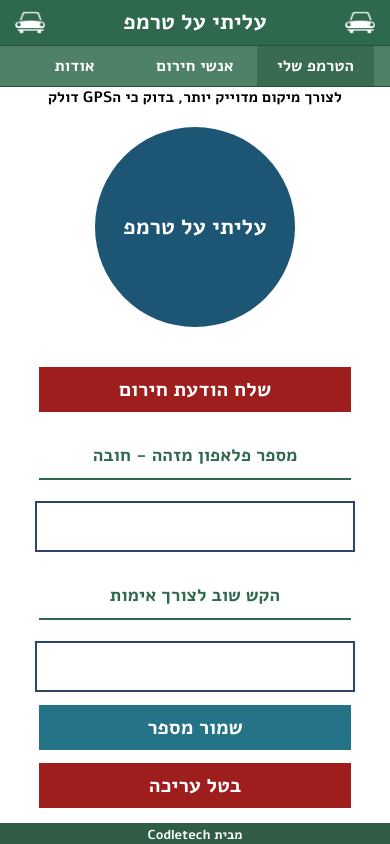
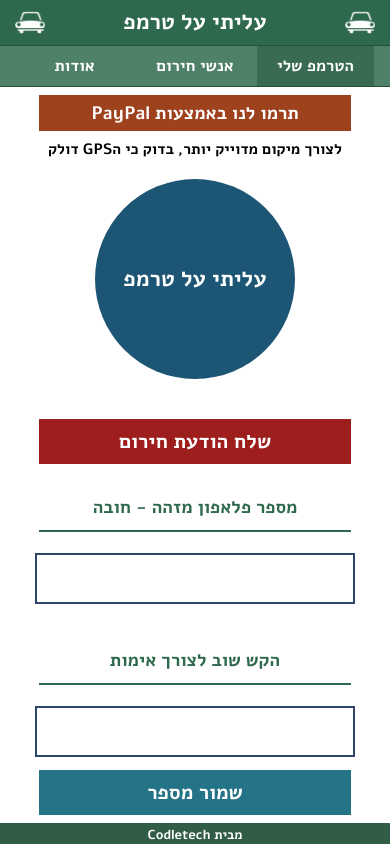
Before and after one commit to AnyApp/MyTremp, a plain HTML site: page MyTremp/www/index.html in a window 390 px wide. Drawn offline with Linux system fonts and the light colour scheme; some packages are replaced by stand-ins of ours.

Commit message:
Finally? + Donation!

```diff
--- a/MyTremp/www/css/style.css
+++ b/MyTremp/www/css/style.css
@@ -1,6 +1,11 @@
 *:not(input):not(textarea) {
     -webkit-user-select: none; /* disable selection/Copy of UIWebView */
     -webkit-touch-callout: none; /* disable the IOS popup when long-press on a link */
+}
+ul{
+    margin:0;
+    padding: 0;
+    text-align: center;
 }
 
 .top_title {
@@ -90,7 +95,8 @@
     text-align: center;
 }
 .hidden {
-    display: none;
+    visibility: hidden;
+    height: 0;
 }
 
 .tabbed_menu_container {
@@ -130,6 +136,10 @@
     background-position: 100% 50%;
 }
 
+.donationTouch{
+    background: #33383C !important;
+}
+
 .button_start_ride{
     width: 80%;
     background: #1D5574;
@@ -150,6 +160,22 @@
 
 
 
+}
+
+.button_donation{
+    width: 80%;
+    margin: 8px auto;
+    text-align: center;
+    font-size: 18px;
+    font-weight: bold;
+    color: #ffffff;
+    height: 36px;
+    line-height: 36px;
+    background: #9E421E;
+    cursor: pointer;
+    text-decoration: none;
+    padding: 0;
+    display: block;
 }
 
 .button_emergency{
--- a/MyTremp/www/index.html
+++ b/MyTremp/www/index.html
@@ -25,27 +25,31 @@
         </div>
         <div class="page_content" id="content_tremp">
             <div class="page_wrapper">
-                <div style="text-align: center;width: 100%;"><strong>לצורך מיקום מדוייק יותר, בדוק כי הGPS דולק</strong></div>
-                <div  id="id_button_start_ride" class="button_start_ride" >עליתי על טרמפ</div>
-                <div  id="id_button_emergency" class="button_emergency ">שלח הודעת חירום</div>
-                <div class="mynumber_title">מספר פלאפון מזהה - חובה</div>
-                <input id="id_mynumber_input" class="mynumber_input" type="number"/>
-                <div id="id_mynumber_editmode" class="button_edit_number" >ערוך מספר</div>
-                <div id="id_mynumber_verify_title" class="mynumber_title">הקש שוב לצורך אימות</div>
-                <input id="id_mynumber_input_verify" class="mynumber_input" type="number"/>
-                <div id="id_mynumber_button_save"  class="button_save_number" >שמור מספר</div>
-                <div id="id_mynumber_button_cancel"  class="button_cancel_edit" >בטל עריכה</div>
+                <ul><a href="#"  class="button_donation" id="id_button_donation1">תרמו לנו באמצעות PayPal</a></ul>
+                <ul><div style="text-align: center;width: 100%;"><strong>לצורך מיקום מדוייק יותר, בדוק כי הGPS דולק</strong></div></ul>
+                <ul><div  id="id_button_start_ride" class="button_start_ride" >עליתי על טרמפ</div></ul>
+                <ul><div  id="id_button_emergency" class="button_emergency ">שלח הודעת חירום</div></ul>
+                <ul><div class="mynumber_title">מספר פלאפון מזהה - חובה</div></ul>
+                <ul><input id="id_mynumber_input" class="mynumber_input" type="number"/></ul>
+                <ul id="id_mynumber_editmode_ul"><div id="id_mynumber_editmode" class="button_edit_number" >ערוך מספר</div></ul>
+                <ul id="id_mynumber_verify_title_ul"><div id="id_mynumber_verify_title" class="mynumber_title">הקש שוב לצורך אימות</div></ul>
+                <ul id="id_mynumber_input_verify_ul"><input id="id_mynumber_input_verify" class="mynumber_input" type="number"/></ul>
+                <ul id="id_mynumber_button_save_ul" ><div id="id_mynumber_button_save"  class="button_save_number" >שמור מספר</div></ul>
+                <ul id="id_mynumber_button_cancel_ul"><div id="id_mynumber_button_cancel"  class="button_cancel_edit" >בטל עריכה</div></ul>
             </div>
         </div>
         <div class="page_content hidden"  id="content_contact">
             <div class="page_wrapper">
-                <div id="id_button_add_contact" class="buttonAddContact" >הוסף איש קשר לחירום</div>
-                <div class="contactsSeparator"></div>
-                <div class="contactsContainer" id="idContactsContainer"></div>
+                <ul><a href="#"  class="button_donation" id="id_button_donation1">תרמו לנו באמצעות PayPal</a></ul>
+                <ul><div id="id_button_add_contact" class="buttonAddContact" >הוסף איש קשר לחירום</div></ul>
+                <ul><div class="contactsSeparator"></div></ul>
+                <ul><div class="contactsContainer" id="idContactsContainer"></div></ul>
             </div>
         </div>
         <div class="page_content hidden"  id="content_info">
             <div class="page_wrapper">
+                <ul><a href="#"  class="button_donation" id="id_button_donation1">תרמו לנו באמצעות PayPal</a></ul>
+                <ul style="text-align: right">
             אפליקציית 'עליתי על טרמפ' נוצרה ע"י חברת Codletech במטרה למנוע חטיפות אזרחים בישראל או לסייע לכוחות הביטחון במקרה של חטיפה או מקרה חירום אחר.
             <br/>
             בעת התחלת טרמפ, האפליקציה תשמור בכל דקה את נתוני המיקום שלכם ואת מספר הטלפון שלכם. אנו מתחייבים לא להעביר את נתוני המיקום שלכם לאף גורם למעט מקרי חירום בהם מידע זה יהיה חיוני לגורמי הביטחון ויועבר אליהם.
@@ -85,6 +89,7 @@
             10. מובהר בזאת כי הדינים אשר יחולו על הסכם זה  המפורטים לעיל הינם דיני מדינת ישראל. סמכות השיפוט הבלעדית, בכל סכסוך העולה מהסכם זה או מהשימוש בשירותי השירות, נתונה לבתי המשפט המוסמכים במחוז תל אביב.
             <br/>
 
+            </ul>
             </div>
         </div>
         <div class="page_bottom">מבית Codletech</div>
--- a/MyTremp/www/js/contacts.js
+++ b/MyTremp/www/js/contacts.js
@@ -18,10 +18,10 @@ var contact =
     smallView:
         function(index,oContact)
         {
-            return  '<div id="smallContactViewId'+index+'" class="smallContactContainer">'+
+            return  '<ul><div id="smallContactViewId'+index+'" class="smallContactContainer">'+
                         '<div class="smallContactName">'+oContact.name+'</div>'+
                         '<div class="smallContactPhone">'+oContact.phone+'</div>'+
-                    '</div>';
+                    '</div></ul>';
         }
 }
 var contacts =
--- a/MyTremp/www/js/index.js
+++ b/MyTremp/www/js/index.js
@@ -25,21 +25,29 @@ function refreshScrolling(toTop){
     var y1 = getScrollY(window.scroll1);
     var y2 = getScrollY(window.scroll2);
     var y3 = getScrollY(window.scroll3);
-    //Scroll to top
+
     if (toTop!= undefined && toTop!=null && toTop==true)
     {
-        window.scroll1.scrollTo(0,0);
-        window.scroll2.scrollTo(0,0);
-        window.scroll3.scrollTo(0,0);
+        //window.scroll1.scrollTo(0,0);
+        //window.scroll2.scrollTo(0,0);
+        //window.scroll3.scrollTo(0,0);
+    }
+    if (window.scroll1==null || window.scroll1 == undefined)
+    {
+        window.scroll1 = new IScroll(document.getElementById('content_tremp'), { tap: true});
+        window.scroll2 = new IScroll(document.getElementById('content_info'), { tap: true});
+        window.scroll3 = new IScroll(document.getElementById('content_contact'), { tap: true});
+    }
+    else
+    {
+        setTimeout(function () {window.scroll1.refresh();}, 0);
+        setTimeout(function () {window.scroll2.refresh();}, 0);
+        setTimeout(function () {window.scroll3.refresh();}, 0);
     }
 
-    window.scroll1 = new IScroll(document.getElementById('content_tremp'), { tap: true});
-    window.scroll2 = new IScroll(document.getElementById('content_info'), { tap: true});
-    window.scroll3 = new IScroll(document.getElementById('content_contact'), { tap: true});
-
-    window.scroll1.scrollTo(0,y1);
-    window.scroll2.scrollTo(0,y2);
-    window.scroll3.scrollTo(0,y3);
+   // window.scroll1.scrollTo(0,y1);
+   // window.scroll2.scrollTo(0,y2);
+    //window.scroll3.scrollTo(0,y3);
 }
 
 function onResume()
@@ -131,6 +139,11 @@ function updateButtonClicks() {
     setTouchEvent(document.getElementById('id_mynumber_button_save'),function(){app.saveNumber();});
     setTouchEvent(document.getElementById('id_mynumber_button_cancel'),function(){app.setEditNumberMode(false);});
     setTouchEvent(document.getElementById('id_button_add_contact'),function(){contacts.chooseContact();});
+    setTouchEvent(document.getElementById('id_button_donation1'),function(){navigator.app.loadUrl(app.donationUrl, { openExternal:true });},'donationTouch');
+    setTouchEvent(document.getElementById('id_button_donation2'),function(){navigator.app.loadUrl(app.donationUrl, { openExternal:true });},'donationTouch');
+    setTouchEvent(document.getElementById('id_button_donation3'),function(){navigator.app.loadUrl(app.donationUrl, { openExternal:true });},'donationTouch');
+
+
     //Update contacts views.
     for (var i=0;i<=contacts.maxContactIndex;i++)
     {
@@ -146,6 +159,7 @@ function updateButtonClicks() {
 }
 
 var app = {
+    donationUrl:'https://www.paypal.com/cgi-bin/webscr?cmd=_s-xclick&hosted_button_id=9CVH4ET84KWQA',
     lastClick:(new Date()).getTime(),
     position: null,
     container: document.getElementById("app_container"),
@@ -196,20 +210,20 @@ var app = {
     {
         if (state == true)
         {
-            document.getElementById('id_mynumber_button_save').className='button_save_number';
-            document.getElementById('id_mynumber_input_verify').className='mynumber_input';
-            document.getElementById('id_mynumber_verify_title').className='mynumber_title';
-            document.getElementById('id_mynumber_button_cancel').className='button_cancel_edit';
-            document.getElementById('id_mynumber_editmode').className='hidden';
+            document.getElementById('id_mynumber_button_save_ul').className='';
+            document.getElementById('id_mynumber_input_verify_ul').className='';
+            document.getElementById('id_mynumber_verify_title_ul').className='';
+            document.getElementById('id_mynumber_button_cancel_ul').className='';
+            document.getElementById('id_mynumber_editmode_ul').className='hidden';
         }
         else
         {
-            document.getElementById('id_mynumber_button_save').className='hidden';
-            document.getElementById('id_mynumber_input_verify').className='hidden';
-            document.getElementById('id_mynumber_verify_title').className='hidden';
-            document.getElementById('id_mynumber_button_cancel').className='hidden';
-            document.getElementById('id_mynumber_editmode').className='button_edit_number';
-            window.scroll1.scrollTo(0, 0);
+            document.getElementById('id_mynumber_button_save_ul').className='hidden';
+            document.getElementById('id_mynumber_input_verify_ul').className='hidden';
+            document.getElementById('id_mynumber_verify_title_ul').className='hidden';
+            document.getElementById('id_mynumber_button_cancel_ul').className='hidden';
+            document.getElementById('id_mynumber_editmode_ul').className='';
+            //window.scroll1.scrollTo(0, 0);
         }
         refreshScrolling();
 
```
